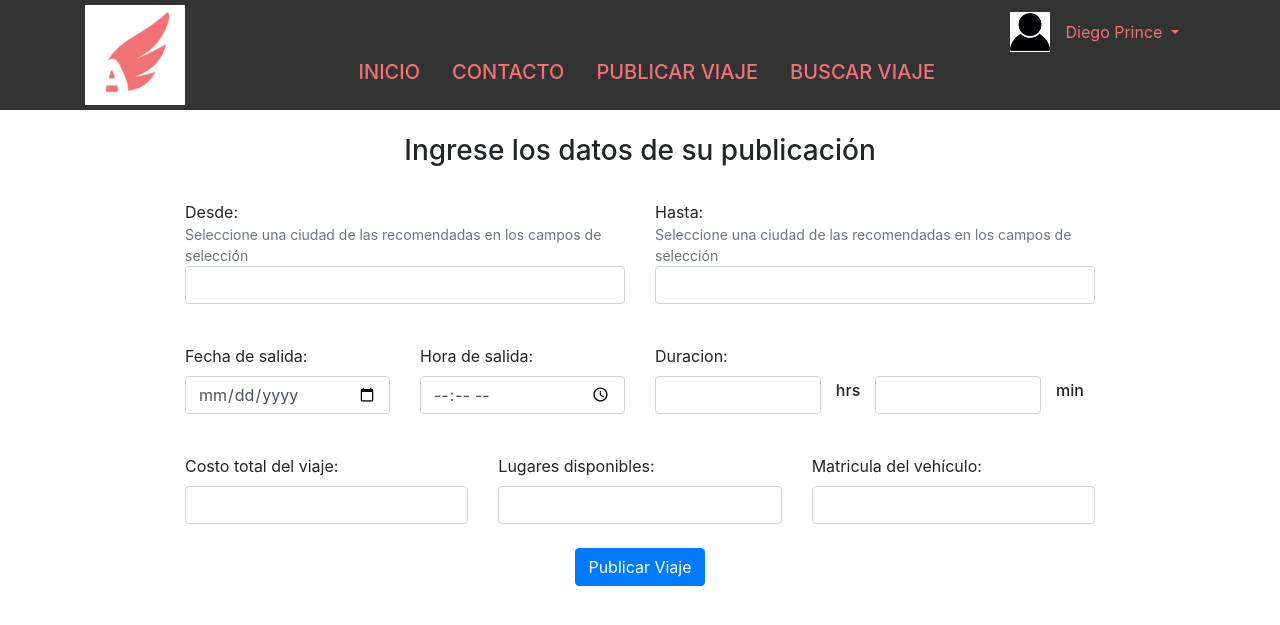
After one commit to diegoP08/Grupo-18-IS2, a CodeIgniter app: page /unaventon/index.php/publicarViaje in a window 1280 px wide. The commit adds this page. Shown: the top 625 px of the page. Run offline with CodeIgniter, Linux system fonts and the light colour scheme; some libraries are stand-ins or nearby versions.

Commit message:
añadida interface para realizar viaje

```diff
--- /dev/null
+++ b/application/controllers/publicarViaje.php
@@ -0,0 +1,7 @@
+<?php
+class PublicarViaje extends CI_Controller {
+
+	public function index(){
+		$this->load->view('publicarViaje');
+	}
+}
--- a/application/views/barraSuperior.php
+++ b/application/views/barraSuperior.php
@@ -1,21 +1,24 @@
 <?php
   session_start();
+  $_SESSION['email'] = 'asd';
+  $_SESSION['nombre'] = 'Diego';
+  $_SESSION['apellido'] = 'Prince';
   if (isset($_SESSION['email'])){
 ?>
 <!-- Barra de que se muestra si esta logueado -->
-<div class="container-fluid" style="background-color: black">
+<div class="container-fluid" style="background-color: #333333">
   <div class="container">
     <div class="row">
-      <div class="col-3">
+      <div class="col-2">
         <a href="<?php echo base_url() ?>inicio" class="navbar-brand">
           <img src="<?php echo base_url() ?>assets/img/LogoA.jpg" style="width: 100px">
         </a>
       </div>
-      <div class="col-9">
+      <div class="col-10">
         <div class="row justify-content-end" style="padding-right:15px;padding-top: 12px">
           <a href="#"><img src="<?php echo base_url() ?>assets/img/usuario.jpg" style="height: 40px; width: 40px"></a>
           <div class="nav-item dropdown">
-            <a class="nav-link dropdown-toggle" href="#" role="button" data-toggle="dropdown" aria-haspopup="true" aria-expanded="false">
+            <a class="nav-link dropdown-toggle" href="#" role="button" data-toggle="dropdown" aria-haspopup="true" aria-expanded="false" style="color: #f37277">
               <?php echo($_SESSION['nombre'] . " " . $_SESSION['apellido']) ?>
             </a>
             <div class="dropdown-menu">
@@ -25,11 +28,11 @@
             </div>
           </div>
         </div>
-        <ul class="nav">
-          <li class="nav-item"><a href="<?php echo base_url() ?>inicio" class="nav-link"> <h5 >INICIO</h5></a> </li>
-          <li class="nav-item"><a href="#" class="nav-link"> <h5>SOBRE NOSOTROS</h5> </a> </li>
-          <li class="nav-item"><a href="#" class="nav-link"> <h5>CONTACTO</h5> </a> </li>
-          <li class="nav-item"><a href="#" class="nav-link"> <h5>BUSCAR VIAJE</h5> </a> </li>
+        <ul class="nav" style="margin-left: 67.575px">
+          <li class="nav-item"><a href="<?php echo base_url() ?>inicio" class="nav-link" style="color: #f37277"> <h5 >INICIO</h5></a> </li>
+          <li class="nav-item"><a href="#" class="nav-link" style="color: #f37277"> <h5>CONTACTO</h5> </a> </li>
+          <li class="nav-item"><a href="<?=site_url("/publicarViaje") ?>" class="nav-link" style="color: #f37277"> <h5>PUBLICAR VIAJE</h5> </a> </li>
+          <li class="nav-item"><a href="#" class="nav-link" style="color: #f37277"> <h5>BUSCAR VIAJE</h5> </a> </li>
           <li class="nav-item"></li>
         </ul>
       </div>
--- /dev/null
+++ b/application/views/head.php
@@ -0,0 +1,8 @@
+<head>
+  <title> Un Aventón </title>
+  <meta charset="utf-8">
+  <meta name="viewport" content="width=device-width, initial-scale=1, shrink-to-fit=no">
+  <meta http-equiv="x-ua-compatible" content="ie-edge">
+  <link rel="stylesheet" type="text/css" href="<?php echo base_url(); ?>assets/css/bootstrap.css">
+  <link rel="shortcut icon" type="image/x-icon" href="<?php echo base_url() ?>assets/img/icono.ico">
+</head>
--- /dev/null
+++ b/application/views/publicarViaje.php
@@ -0,0 +1,112 @@
+<!DOCTYPE html>
+<html lang="en" dir="ltr">
+    <?php require "head.php" ?>
+  <body>
+    <?php require "barraSuperior.php" ?>
+    <br>
+    <h3 align="center">Ingrese los datos de su publicación</h3>
+    <div class="container">
+      <br>
+      <div class="col" style="padding-right: 100px; padding-left: 100px;">
+        <form>
+          <div class="row">
+            <div class="col-6">
+              <div class="form-group">
+                <label for="salida" class="mb-0">Desde:</label>
+                <small class="form-text text-muted mt-0">Seleccione una ciudad de las recomendadas en los campos de selección</small>
+                <input type="text" class="form-control" id="salida" required>
+              </div>
+            </div>
+            <div class="col-6">
+              <div class="form-group">
+                <label for="destino" class="mb-0">Hasta:</label>
+                <small class="form-text text-muted mt-0">Seleccione una ciudad de las recomendadas en los campos de selección</small>
+                <input type="text" class="form-control" id="destino" required>
+              </div>
+            </div>
+          </div>
+          <br>
+          <div class="row">
+            <div class="col-3">
+              <div class="form-group">
+                <label for="fecha">Fecha de salida:</label>
+                <input type="date" class="form-control" id="fecha" required>
+              </div>
+            </div>
+            <div class="col-3">
+              <div class="form-group">
+                <label for="hora">Hora de salida:</label>
+                <input type="time" class="form-control" id="hora" required>
+              </div>
+            </div>
+            <div class="col-6">
+              <div class="form-group">
+                <label>Duracion:</label>
+                <div class="row">
+                  <div class="col-5">
+                    <input type="number" class="form-control" id="duracionHrs" max="72" required>
+                  </div>
+                  <h6 class="align-self-center">hrs</h6>
+                  <div class="col-5">
+                    <input type="number" class="form-control" id="duracionMin" max="59" required>
+                  </div>
+                  <h6 class="align-self-center">min</h6>
+                </div>
+              </div>
+            </div>
+          </div>
+          <br>
+          <div class="row">
+            <div class="col-4">
+              <label for="costo">Costo total del viaje:</label>
+              <input type="number" class="form-control" id="costo" required>
+            </div>
+            <div class="col-4">
+              <label for="cupo">Lugares disponibles:</label>
+              <input type="number" class="form-control" id="cupo" required>
+            </div>
+            <div class="col-4">
+              <label for="matricula">Matricula del vehículo:</label>
+              <input type="text" class="form-control" id="matricula" required>
+            </div>
+          </div>
+        </form>
+        <br>
+        <div class="" id="notificacion"></div>
+        <div class="row justify-content-center">
+            <button  class="btn btn-primary" onclick="comprobar()" name="button">Publicar Viaje</button>
+        </div>
+      </div>
+    </div>
+
+
+
+    <script>
+      var originAutocomplete
+      var destinationAutocomplete
+      function initMap() {
+        var originInput = document.getElementById('salida');
+        var destinationInput = document.getElementById('destino');
+        var options = {
+          types: ['(cities)'],
+          componentRestrictions: {country: 'ar'}
+        };
+
+        originAutocomplete = new google.maps.places.Autocomplete(
+            originInput,options);
+        destinationAutocomplete = new google.maps.places.Autocomplete(
+            destinationInput, options);
+      }
+      function comprobar(){
+        var origen = originAutocomplete.getPlace();
+        var destino = destinationAutocomplete.getPlace();
+        if((!origen) || (! destino)){
+          window.alert("Ingrese destino y origen")
+        }else{
+          window.alert("todo bien hasta aca " + origen.formatted_address + " " + destino.formatted_address)
+        }
+      }
+    </script>
+    <script src="https://maps.googleapis.com/maps/api/js?key=AIzaSyBDZPHHY5uywExSQOzG0dEwv7ngg33WDEE&libraries=places&callback=initMap" async defer></script>
+  </body>
+</html>
--- /dev/null
+++ b/application/views/scripts.php
@@ -0,0 +1,4 @@
+<script src="<?php echo base_url() ?>assets/js/jquery-3.2.1.slim.min.js"></script>
+<script src="<?php echo base_url() ?>assets/js/popper.min.js"></script>
+<script src="<?php echo base_url() ?>assets/js/bootstrap.min.js"></script>
+<script src="<?php echo base_url() ?>assets/js/jquery-3.3.1.min.js"></script>
```
